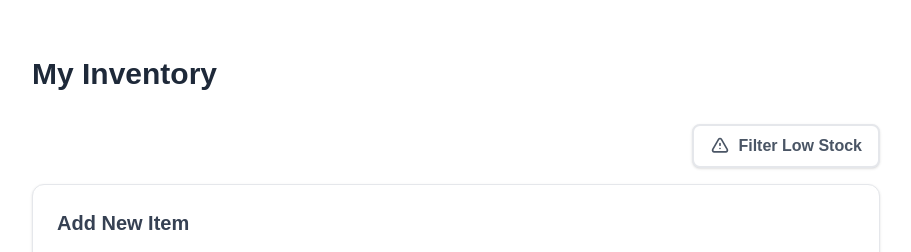
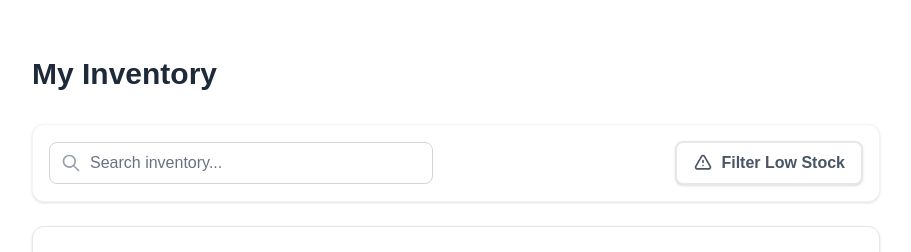
Before and after one commit to Tonyzhang1206/Inventory, a Next.js app in the folder inventory/: page / in a window 1280 px wide. Shown: the top 252 px of the page, without its empty margins (184-1095 px from the left). Built offline with nearby package versions, Linux system fonts and the light colour scheme; no server answers; the database is empty.

Commit message:
added a search funtion

```diff
--- a/inventory/app/components/InventoryLists.tsx
+++ b/inventory/app/components/InventoryLists.tsx
@@ -20,6 +20,7 @@ export default function InventoryLists() {
     const [editingItem, setEditingItem] = useState<InventoryItem | null>(null); // Track which item is being edited
     const [deletingItem, setDeletingItem] = useState<InventoryItem | null>(null); // Track which item is being deleted
     const [showLowStockOnly, setShowLowStockOnly] = useState(false); // State to toggle low stock filter
+    const [searchQuery, setSearchQuery] = useState(''); // State for search input
 
     // useEffect to fetch data when the component mounts
     useEffect(() => {
@@ -118,25 +119,53 @@ export default function InventoryLists() {
       }
     };
 
-    const displayItems = showLowStockOnly
-      ? items.filter(item => item.quantity <= (item.threshold ?? 0))
-      : items;
+    const displayItems = items.filter(item => {
+      // checks if the item name matches the search
+      const matchesSearch = item.name.toLowerCase().includes(searchQuery.toLowerCase()) || item.category.toLowerCase().includes(searchQuery.toLowerCase());
+      // checks if the item is low stock (if the filter is on)
+      const matchesLowStock = showLowStockOnly
+        ? item.quantity <= (item.threshold ?? 0) // Use the item's specific threshold if available, otherwise default to 5
+        : true; // If the low stock filter is off, we consider all items as matching this condition
+
+        //keep the item only if it passes both filters (search and low stock)
+      return matchesSearch && matchesLowStock;
+    });
 
     return (
     <div className="max-w-4xl mx-auto p-4 md:p-6">
       <h1 className="text-3xl font-bold mb-8 text-gray-800">My Inventory</h1>
 
-      {/* LOW STOCK FILTER BUTTON */}
-      <div className="mb-4 flex justify-end">
+{/* ========================================== */}
+      {/* CONTROL PANEL: SEARCH & FILTERS */}
+      {/* ========================================== */}
+      <div className="mb-6 flex flex-col sm:flex-row gap-4 justify-between items-center bg-white p-4 rounded-xl shadow-sm border border-gray-100">
+
+        {/* Search Bar */}
+        <div className="relative w-full sm:w-96">
+          <div className="absolute inset-y-0 left-0 flex items-center pl-3 pointer-events-none">
+            {/* Magnifying Glass Icon */}
+            <svg className="w-5 h-5 text-gray-400" fill="none" stroke="currentColor" viewBox="0 0 24 24">
+              <path strokeLinecap="round" strokeLinejoin="round" strokeWidth="2" d="M21 21l-6-6m2-5a7 7 0 11-14 0 7 7 0 0114 0z" />
+            </svg>
+          </div>
+          <input
+            type="text"
+            placeholder="Search inventory..."
+            value={searchQuery}
+            onChange={(e) => setSearchQuery(e.target.value)}
+            className="w-full pl-10 pr-4 py-2 bg-white text-gray-900 placeholder-gray-500 border border-gray-300 rounded-lg focus:ring-2 focus:ring-blue-500 focus:border-blue-500 outline-none transition-all"
+          />
+        </div>
+
+        {/* Low Stock Filter Button */}
         <button
           onClick={() => setShowLowStockOnly(!showLowStockOnly)}
-          className={`flex items-center gap-2 px-4 py-2 rounded-lg font-bold transition-all ${
+          className={`flex items-center gap-2 px-4 py-2 rounded-lg font-bold transition-all w-full sm:w-auto justify-center ${
             showLowStockOnly
               ? "bg-red-100 text-red-800 border-2 border-red-300 shadow-inner"
               : "bg-white text-gray-600 border-2 border-gray-200 hover:bg-gray-50 hover:border-gray-300 shadow-sm"
           }`}
         >
-          {/* A little warning icon */}
           <svg className="w-5 h-5" fill="none" stroke="currentColor" viewBox="0 0 24 24">
             <path strokeLinecap="round" strokeLinejoin="round" strokeWidth="2" d="M12 9v2m0 4h.01m-6.938 4h13.856c1.54 0 2.502-1.667 1.732-3L13.732 4c-.77-1.333-2.694-1.333-3.464 0L3.34 16c-.77 1.333.192 3 1.732 3z" />
           </svg>
```
Also changed, not shown: 1 other file (tests, documents, lock files or other folders).
